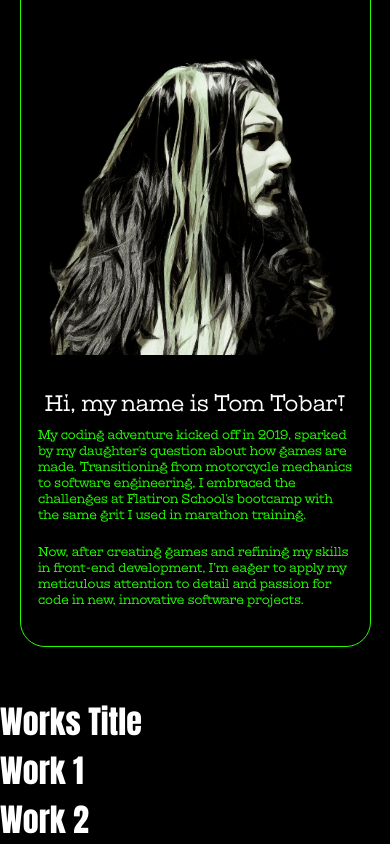
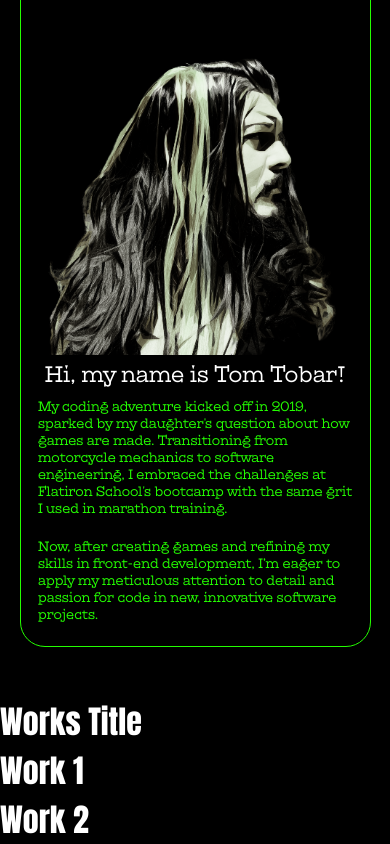
Before and after one commit to codetombomb/portfolio-front-end, a React (Vite) app: page / in a window 390 px wide. Shown: the part 991-1835 px from the top of the page. Built offline with nearby package versions, Linux system fonts and the light colour scheme.

Commit message:
debug mobile responsiveness - layout

```diff
--- a/src/pages/About/styles.module.css
+++ b/src/pages/About/styles.module.css
@@ -27,11 +27,16 @@
 }
 
 .tomSideImgWrapper {
+  /* border: 2px solid orange; */
   width: 100%;
   height: 100%;
+  /* display: flex;
+  flex-direction: column;
+  justify-content: flex-end; */
 }
 
 .tomSideImg {
+  /* border: 2px solid chocolate; */
   width: 100%;
   max-width: 315px;
   filter: grayscale(80%) hue-rotate(40deg);
@@ -52,31 +57,41 @@
 
 .aboutDescription p {
   color: #24fe00;
-  font-size: 0.8em;
   font-family: var(--secondary-font);
+  font-size: 0.85em;
   padding: 3% 5%;
 }
 
 .aboutTopSection {
   width: 100%;
   height: 60%;
+  /* border: 1px solid red; */
 }
 
 .aboutBtmSection {
-  flex-grow: 1;
-  justify-content: center;
-  display: flex;
-  flex-direction: column;
+  /* border: 1px solid blue; */
+  /* flex-grow: 1; */
 }
 
 @media (min-width: 576px) {
+  .aboutMainContent {
+    /* border: 1px solid red; */
+  }
   .aboutGreeting {
     font-size: 1.8em;
   }
 
   .aboutDescription p {
-    font-size: 0.75em;
-    padding: 1% 5%;
+    font-size: 1em;
+    padding: 3% 5%;
+  }
+
+  .aboutTopSection {
+    /* border: 1px solid white; */
+  }
+  .aboutBtmSection {
+    /* border: 1px solid blue; */
+    justify-content: flex-start;
   }
 }
 
@@ -102,7 +117,6 @@
     position: relative;
   }
   .aboutMainContent {
-    border: 1px solid #24fe00;
     flex-direction: row;
     justify-content: flex-end;
     position: static;
@@ -127,7 +141,7 @@
   .tomSideImg {
     height: 100%;
     width: 100%;
-    max-width: 555px;
+    max-width: 525px;
     align-self: flex-end;
   }
 
```
